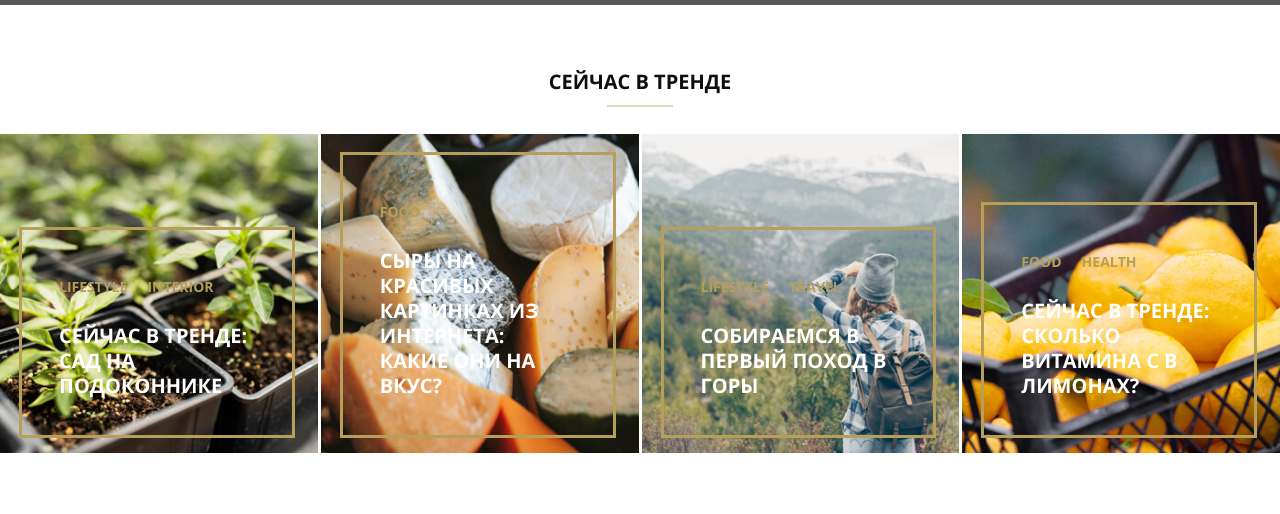
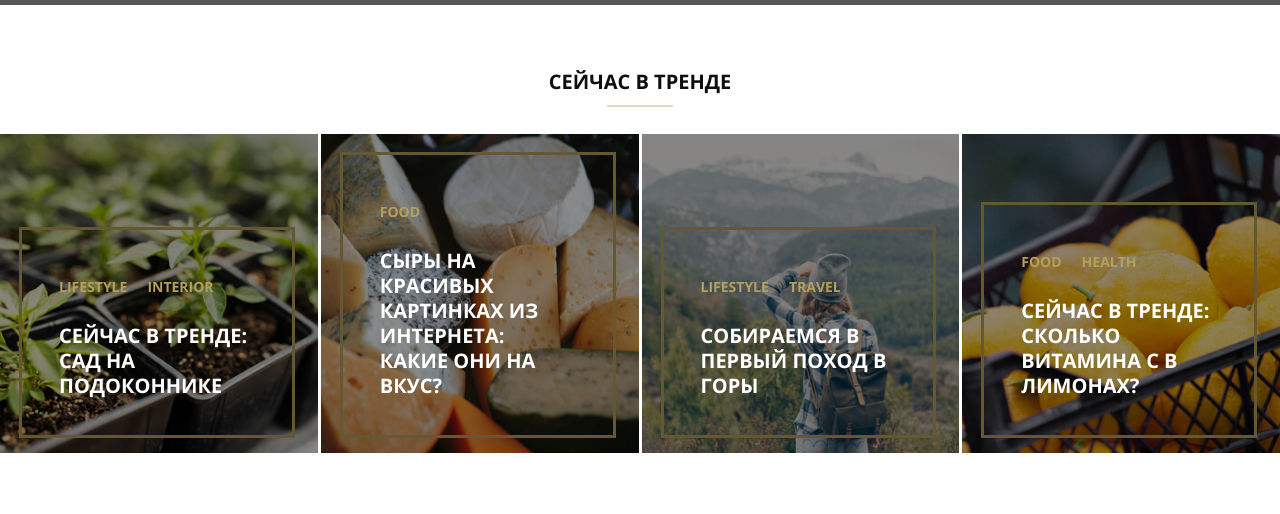
Before and after one commit to octopus-dev-d/mq-diplom, a plain HTML site: page index.html in a window 1280 px wide. Shown: the part 560-1074 px from the top of the page. Drawn offline with Linux system fonts and the light colour scheme; grey boxes are pictures that could not be loaded; files whose address does not match are found by name.

Commit message:
Добавлена маска для верхних новостных блоков, добавлены hover эффекты

```diff
--- a/css/style.css
+++ b/css/style.css
@@ -151,44 +151,105 @@ body {
     background-image: url(../img/trend1.jpg);
     background-repeat: no-repeat;
     background-size: cover;
+    background-position: center center;
+    background-color: #000000;
     width: 25%;
     height: 319px;
     display: flex;
     align-items: flex-end;
     margin-right: 3px;
+    position: relative;
 }
+
+.top-news-1::after {
+    content: '';
+    background-color: #000000;
+    position: absolute;
+    top: 0;
+    left: 0;
+    right: 0;
+    bottom: 0;
+    opacity: 0.45;
+  }
 
 .top-news-2 {
     background-image: url(../img/trend2.jpg);
     background-repeat: no-repeat;
     background-size: cover;
+    background-position: center center;
+    background-color: #000000;
     width: 25%;
     height: 319px;
     display: flex;
     align-items: flex-end;
     margin-right: 3px;
+    position: relative;
 }
+
+.top-news-2::after {
+    content: '';
+    background-color: #000000;
+    position: absolute;
+    top: 0;
+    left: 0;
+    right: 0;
+    bottom: 0;
+    opacity: 0.45;
+  }
 
 .top-news-3 {
     background-image: url(../img/trend3.jpg);
     background-repeat: no-repeat;
     background-size: cover;
+    background-position: center center;
+    background-color: #000000;
     width: 25%;
     height: 319px;
     display: flex;
     align-items: flex-end;
     margin-right: 3px;
+    position: relative;
 }
+
+.top-news-3::after {
+    content: '';
+    background-color: #000000;
+    position: absolute;
+    top: 0;
+    left: 0;
+    right: 0;
+    bottom: 0;
+    opacity: 0.45;
+  }
 
 .top-news-4 {
     background-image: url(../img/trend4.jpg);
     background-repeat: no-repeat;
     background-size: cover;
+    background-position: center center;
+    background-color: #000000;
     width: 25%;
     height: 319px;
     display: flex;
     align-items: flex-end;
+    position: relative;
 }
+
+.top-news-4::after {
+    content: '';
+    background-color: #000000;
+    position: absolute;
+    top: 0;
+    left: 0;
+    right: 0;
+    bottom: 0;
+    opacity: 0.45;
+  }
+
+.news-header {
+    position: relative;
+    z-index: 1;
+  }
 
 .top-news-header-title-link {
     text-transform: uppercase;
@@ -197,6 +258,10 @@ body {
     color: #ffffff;
     font-weight: 700;
     text-decoration: none;
+}
+
+.top-news-header-title-link:hover {
+    color: #b59f5b;
 }
 
 .top-description {
@@ -270,6 +335,10 @@ body {
     color: #0f0d0e;
     font-weight: 700;
     text-decoration: none;
+}
+
+.news-header-title-link:hover {
+    color: #b59f5b;
 }
 
 .last-post-date {
@@ -580,6 +649,10 @@ body {
     text-decoration: none;
 }
 
+.categories-list-link:hover {
+    color: #b59f5b;
+}
+
 .categories-list-counter {
     font-weight: 700;
     font-size: 12px;
```
